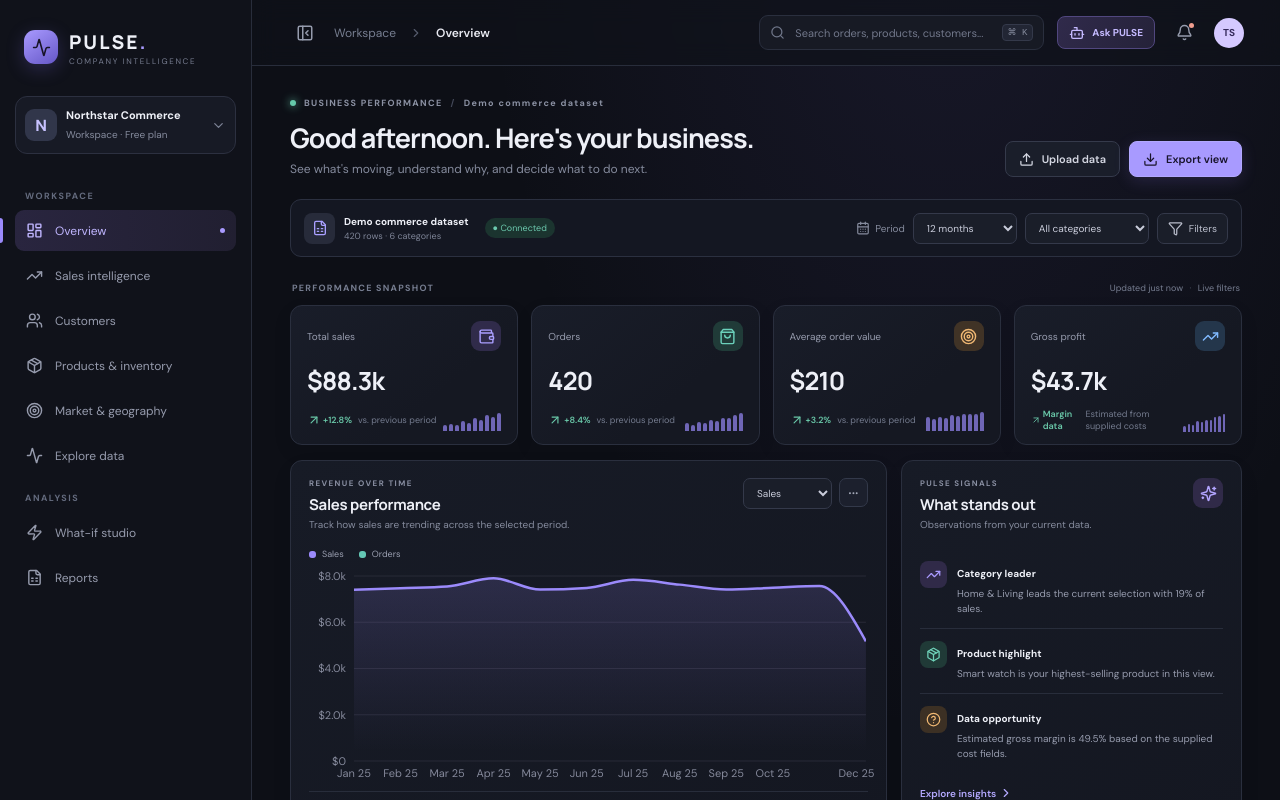
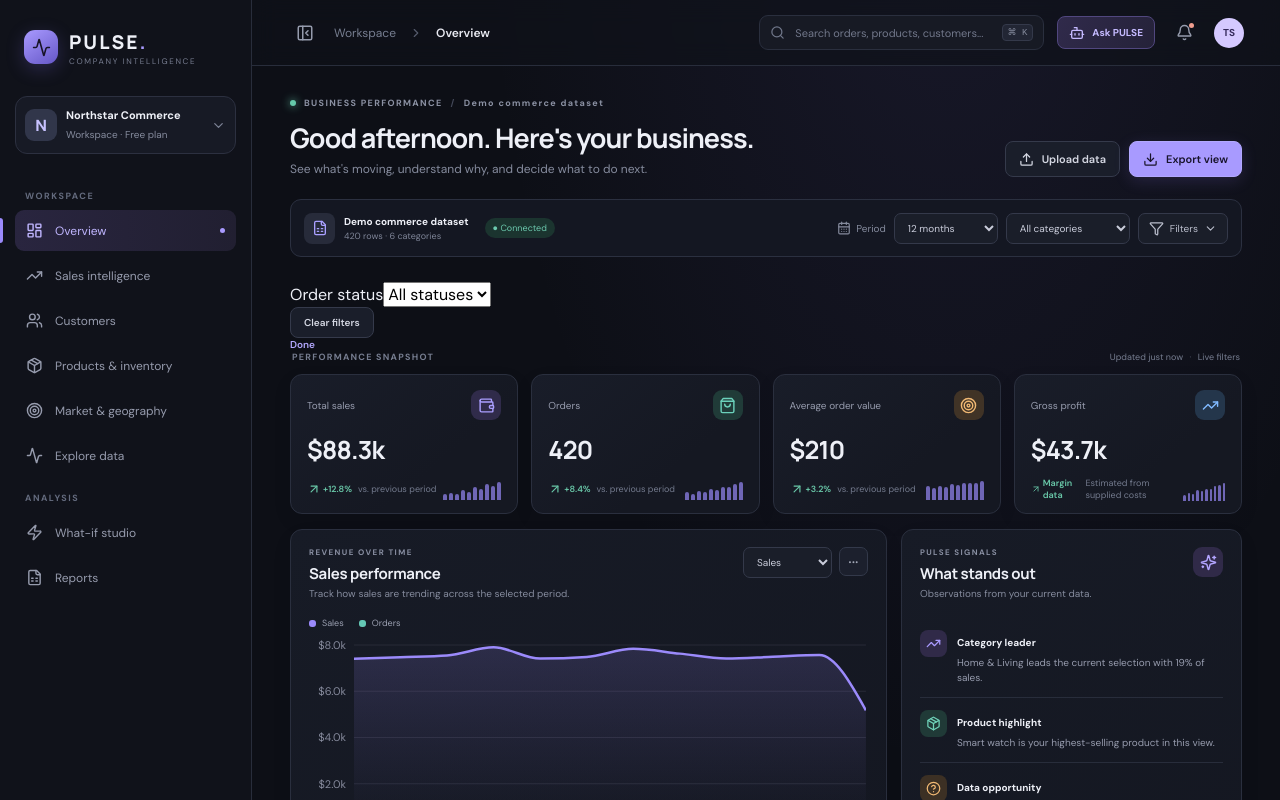
Before and after one commit to priyaprojects7/ecommerce-etl-sales-analytics, a Next.js app in the folder web/: page / in a window 1280 px wide. Both pictures are taken after a click on the button "Filters". Shown: the top 800 px of the page. Built offline with nearby package versions, Linux system fonts and the light colour scheme.

Commit message:
Make dashboard filters functional and add status filtering

```diff
--- a/web/app/page.tsx
+++ b/web/app/page.tsx
@@ -79,6 +79,8 @@ export default function Home() {
   const [active,setActive] = useState("Overview");
   const [range,setRange] = useState("12 months");
   const [category,setCategory] = useState("All categories");
+  const [statusFilter,setStatusFilter] = useState("All statuses");
+  const [filtersOpen,setFiltersOpen] = useState(false);
   const [search,setSearch] = useState("");
   const [notice,setNotice] = useState("");
   const [sidebarOpen,setSidebarOpen] = useState(true);
@@ -105,8 +107,9 @@ export default function Home() {
     if(range==="6 months") cutoff.setMonth(cutoff.getMonth()-6);
     if(range==="12 months") cutoff.setMonth(cutoff.getMonth()-12);
     return rows.filter(r=>(range==="All time" || r.date>=cutoff) && (category==="All categories" || r.category===category) &&
+      (statusFilter==="All statuses" || r.status===statusFilter) &&
       (!search || [r.id,r.customer,r.product,r.city].join(" ").toLowerCase().includes(search.toLowerCase())));
-  },[rows,range,category,search,maxDate]);
+  },[rows,range,category,statusFilter,search,maxDate]);
   const totalSales = filtered.reduce((a,r)=>a+r.sales,0);
   const totalOrders = new Set(filtered.map(r=>r.id)).size;
   const units = filtered.reduce((a,r)=>a+r.qty,0);
@@ -231,7 +234,8 @@ export default function Home() {
           <div className="heading-actions"><button className="secondary-btn" onClick={()=>fileRef.current?.click()}><Upload size={15}/> Upload data</button><input ref={fileRef} type="file" accept=".csv,.xlsx,.xls,.json" hidden onChange={e=>handleUpload(e.target.files?.[0])}/><button className="primary-btn" onClick={exportRows}><Download size={15}/> Export view</button></div>
         </div>
         {notice&&<div className="notice"><span>{notice}</span><button onClick={()=>setNotice("")}><X size={14}/></button></div>}
-        <div className="toolbar"><div className="dataset-label"><span className="file-icon"><FileSpreadsheet size={16}/></span><span><b>{dataset}</b><small>{rows.length.toLocaleString()} rows · {categories.length} categories</small></span><span className="connected">● Connected</span></div><div className="toolbar-right"><span className="muted-label"><CalendarDays size={14}/> Period</span><select value={range} onChange={e=>setRange(e.target.value)}><option>All time</option><option>12 months</option><option>6 months</option><option>90 days</option><option>30 days</option></select><select value={category} onChange={e=>setCategory(e.target.value)}><option>All categories</option>{categories.map(c=><option key={c}>{c}</option>)}</select><button className="filter-btn"><Filter size={15}/> Filters</button></div></div>
+        <div className="toolbar"><div className="dataset-label"><span className="file-icon"><FileSpreadsheet size={16}/></span><span><b>{dataset}</b><small>{rows.length.toLocaleString()} rows · {categories.length} categories</small></span><span className="connected">● Connected</span></div><div className="toolbar-right"><span className="muted-label"><CalendarDays size={14}/> Period</span><select value={range} onChange={e=>setRange(e.target.value)}><option>All time</option><option>12 months</option><option>6 months</option><option>90 days</option><option>30 days</option></select><select value={category} onChange={e=>setCategory(e.target.value)}><option>All categories</option>{categories.map(c=><option key={c}>{c}</option>)}</select><button className="filter-btn" onClick={()=>setFiltersOpen(v=>!v)} aria-expanded={filtersOpen}><Filter size={15}/> Filters <ChevronDown size={13}/></button></div></div>
+        {filtersOpen&&<div className="filter-popover"><label>Order status<select value={statusFilter} onChange={e=>setStatusFilter(e.target.value)}><option>All statuses</option>{[...new Set(rows.map(r=>r.status))].sort().map(v=><option key={v}>{v}</option>)}</select></label><button className="secondary-btn compact" onClick={()=>{setStatusFilter("All statuses");setCategory("All categories");setSearch("");setRange("All time");}}>Clear filters</button><button className="text-btn" onClick={()=>setFiltersOpen(false)}>Done</button></div>}
         <div className="section-line"><span>PERFORMANCE SNAPSHOT</span><span className="updated">Updated just now <span>·</span> Live filters</span></div>
         <div className="kpi-grid">
           <Kpi title="Total sales" value={shortMoney(totalSales)} change="+12.8%" positive note="vs. previous period" icon={Wallet} tint="violet" spark={[24,32,28,42,37,55,49,68,63,78]}/>
```
